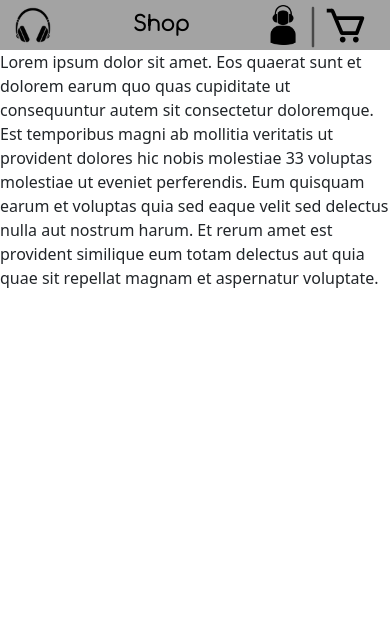
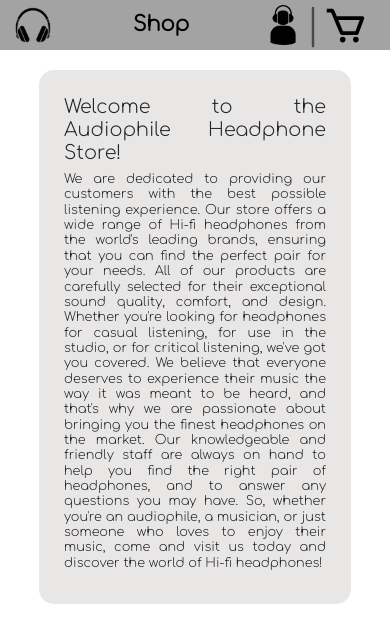
Before and after one commit to jerry-gzh/Audiophile, a React (Create React App) app: page /Audiophile/aboutus in a window 390 px wide. Shown: the top 642 px of the page. Built offline with nearby package versions, Linux system fonts and the light colour scheme; no server answers.

Commit message:
Agregando texto About us y Contact

```diff
--- a/src/components/AboutUs.js
+++ b/src/components/AboutUs.js
@@ -1,9 +1,16 @@
 import React from 'react'
+import "./scss/Aboutus.scss"
 
 export function AboutUs() {
   return (
-    <div>
-      Lorem ipsum dolor sit amet. Eos quaerat sunt et dolorem earum quo quas cupiditate ut consequuntur autem sit consectetur doloremque. Est temporibus magni ab mollitia veritatis ut provident dolores hic nobis molestiae 33 voluptas molestiae ut eveniet perferendis. Eum quisquam earum et voluptas quia sed eaque velit sed delectus nulla aut nostrum harum. Et rerum amet est provident similique eum totam delectus aut quia quae sit repellat magnam et aspernatur voluptate.
+    <div className='txt-container'>
+      <h1>Welcome to the Audiophile Headphone Store!</h1>
+      <h2>
+        We are dedicated to providing our customers with the best possible listening experience. Our store offers a wide range of Hi-fi headphones from the world's leading brands, ensuring that you can find the perfect pair for your needs.
+        All of our products are carefully selected for their exceptional sound quality, comfort, and design. Whether you're looking for headphones for casual listening, for use in the studio, or for critical listening, we've got you covered.
+        We believe that everyone deserves to experience their music the way it was meant to be heard, and that's why we are passionate about bringing you the finest headphones on the market. Our knowledgeable and friendly staff are always on hand to help you find the right pair of headphones, and to answer any questions you may have.
+        So, whether you're an audiophile, a musician, or just someone who loves to enjoy their music, come and visit us today and discover the world of Hi-fi headphones!
+      </h2>
     </div>
   )
 }
--- a/src/components/Contact.js
+++ b/src/components/Contact.js
@@ -1,9 +1,33 @@
 import React from 'react'
+import "./scss/Aboutus.scss"
+import { BsFacebook, BsInstagram, BsTwitter, BsSnapchat} from "react-icons/bs";
 
 export  function Contact() {
   return (
-    <div>
-      Lorem ipsum dolor sit amet. Eos quaerat sunt et dolorem earum quo quas cupiditate ut consequuntur autem sit consectetur doloremque. Est temporibus magni ab mollitia veritatis ut provident dolores hic nobis molestiae 33 voluptas molestiae ut eveniet perferendis. Eum quisquam earum et voluptas quia sed eaque velit sed delectus nulla aut nostrum harum. Et rerum amet est provident similique eum totam delectus aut quia quae sit repellat magnam et aspernatur voluptate.
+    <div className='txt-container'>
+      <h1>Thank you for visiting our store!</h1>
+      <h2>
+      If you have any questions or comments, please don't hesitate to reach out to us.<br/>
+
+      Address: 123 Main St, Anytown, USA 12345<br/>
+
+      Phone: (123) 456-7890<br/>
+
+      Email: info@hifiheadphonesstore.com<br/>
+
+      Business Hours: Monday-Friday 9am-5pm EST<br/>
+
+      We look forward to hearing from you!<br/>
+
+      Follow us on social media for the latest updates and promotions:<br/>
+
+      </h2>
+      <div id='sm'>
+        <BsFacebook/>
+        <BsInstagram/>
+        <BsTwitter/>
+        <BsSnapchat/>
+      </div>
     </div>
   )
 }
--- a/src/components/NavBar.js
+++ b/src/components/NavBar.js
@@ -1,6 +1,5 @@
 import React, { useContext }  from "react";
 import { Link } from "react-router-dom";
-import { useAuth } from "../context/authContext";
 import CartContext from "../context/cartContext";
 import './scss/NavBar.scss';
 import logo from "../resources/logo.png";
--- /dev/null
+++ b/src/components/scss/Aboutus.scss
@@ -0,0 +1,40 @@
+
+
+.txt-container{
+  width: 80%;
+  margin-top: 150px;
+  margin-left: 10%;
+  text-align: justify;
+  font-family: 'Comfortaa', cursive;
+  background-color: #e9e6e6;
+  padding: 25px;
+  border-radius: 15px;
+  h1{
+    font-size: 2rem;
+  }
+  h2{
+    font-size: 1.4rem;
+  }
+}
+
+#sm{
+  display: flex;
+  font-size: 2rem;
+  gap: 5vw;
+  margin: 50px auto;
+  width: 30%;
+}
+
+@media only screen and (max-width: 768px){
+
+  .txt-container{
+    margin-top: 70px;
+
+    h1{
+      font-size: 1.2rem;
+    }
+    h2{
+      font-size: 0.8rem;
+    }
+  }
+}
```
